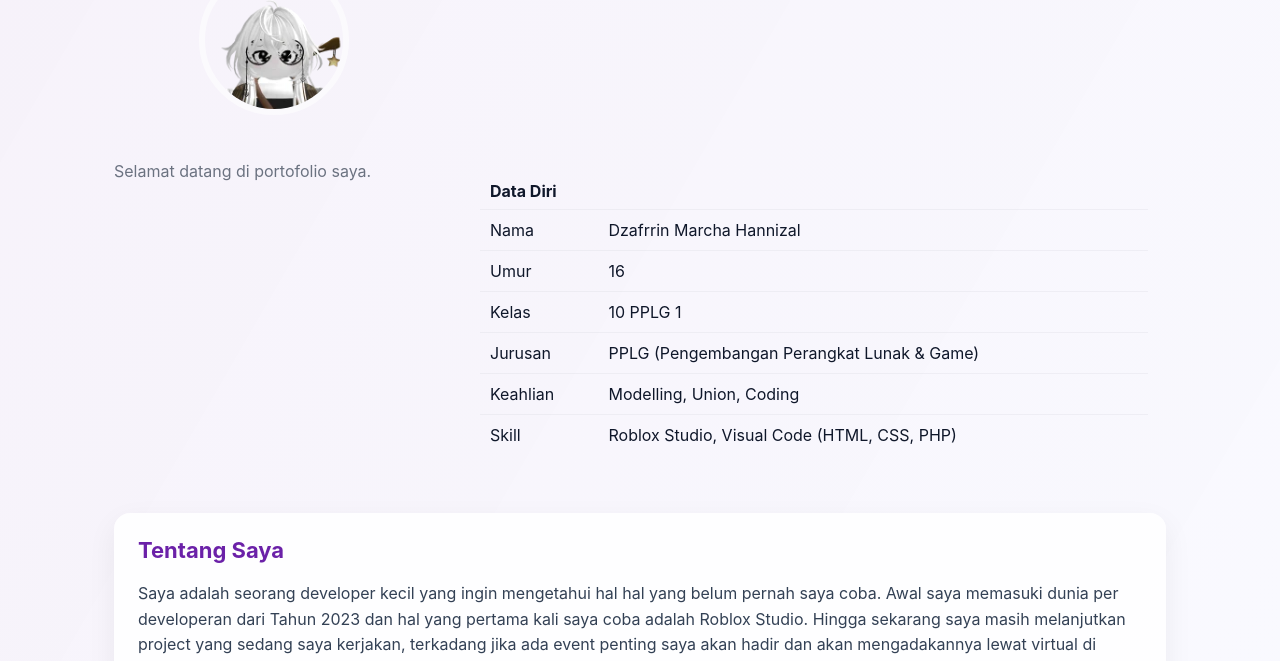
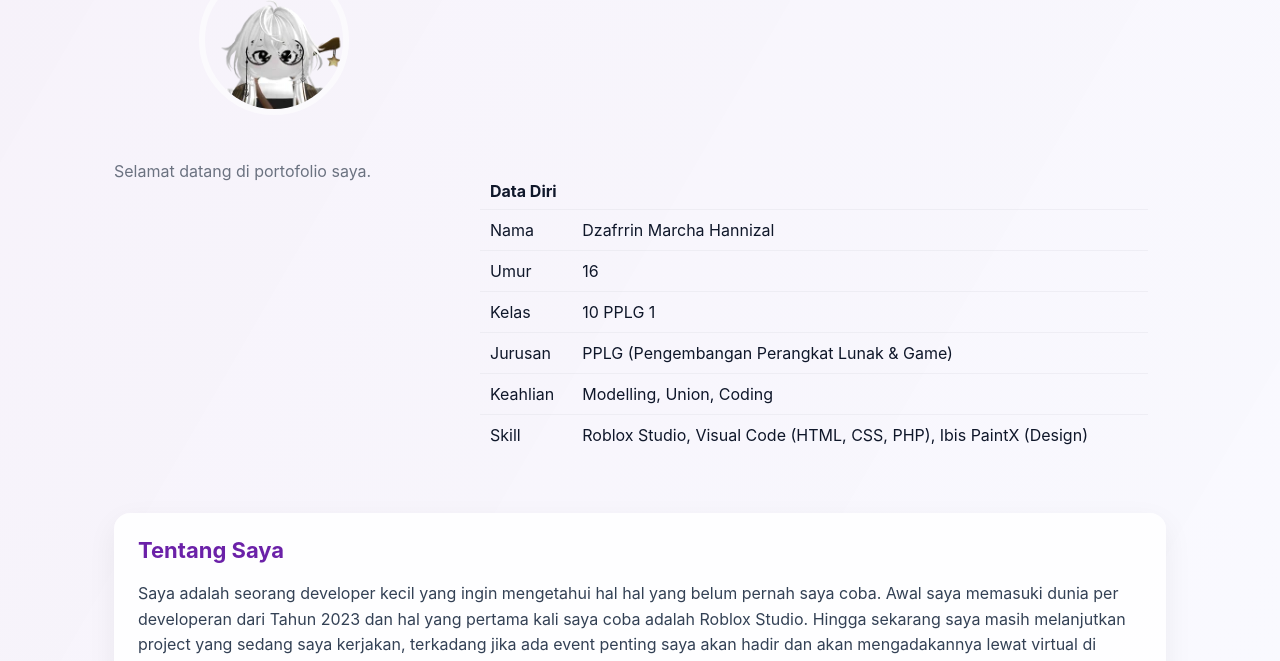
Before and after one commit to dzaff555/Portofolio, a plain HTML site: page index.html in a window 1280 px wide. Shown: the part 139-800 px from the top of the page. Drawn offline with Linux system fonts and the light colour scheme.

Commit message:
Update index.html

```diff
--- a/index.html
+++ b/index.html
@@ -37,7 +37,7 @@
             <tr><td>Kelas</td><td>10 PPLG 1</td></tr>
             <tr><td>Jurusan</td><td>PPLG (Pengembangan Perangkat Lunak & Game)</td></tr>
             <tr><td>Keahlian</td><td>Modelling, Union, Coding</td></tr>
-            <tr><td>Skill</td><td>Roblox Studio, Visual Code (HTML, CSS, PHP)</td></tr>
+            <tr><td>Skill</td><td>Roblox Studio, Visual Code (HTML, CSS, PHP), Ibis PaintX (Design)</td></tr>
           </tbody>
         </table>
       </div>
```
